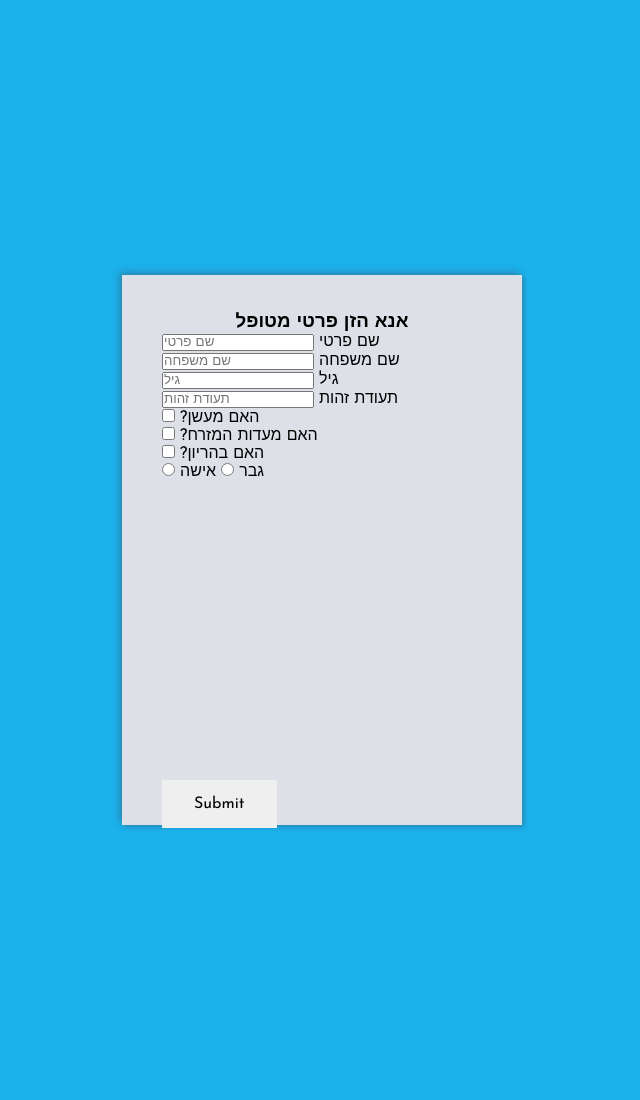
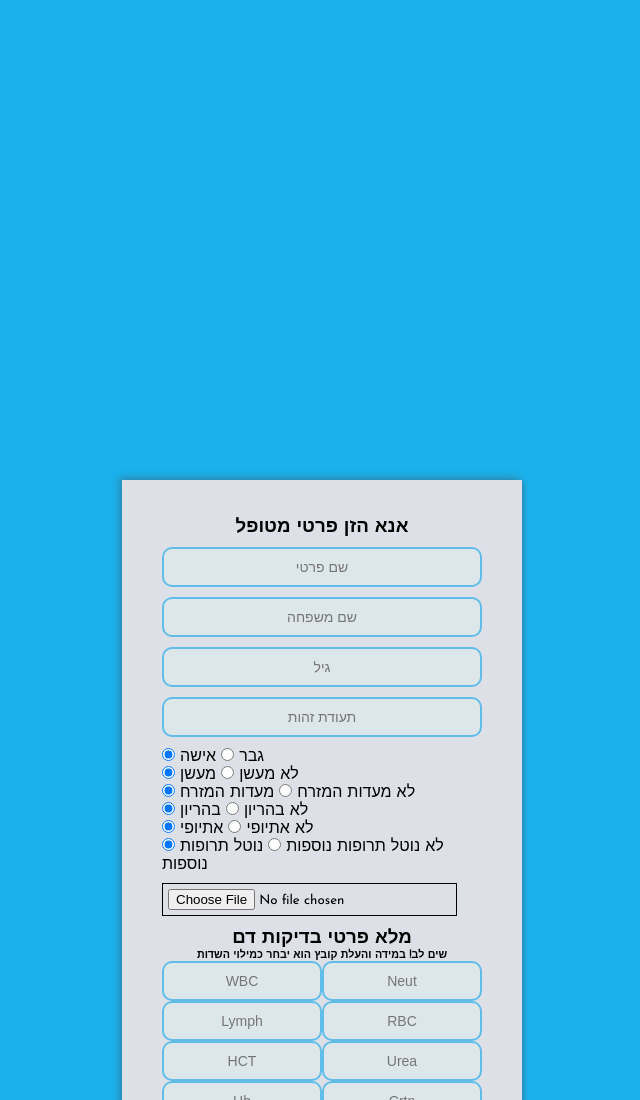
Before and after one commit to rotemhadad/medicalCare, a Django app: template doctor/templates/patientQ.html in a window 1280 px wide. Shown: the whole page, without its empty margins (318-958 px from the left). Run offline with Django 4.2, Linux system fonts and the light colour scheme; the template is opened without the code that fills it: values that come from a table or form of the project are taken from there, others are empty; data comes from the database, SQL or seed files in the repository; both versions use the stored data as it was after the commit; tables that the repository leaves empty hold one stand-in row (values such as "Sample post").

Commit message:
add values in patientQ

```diff
--- a/doctor/models.py
+++ b/doctor/models.py
@@ -30,14 +30,18 @@ class BloodTest(models.Model):
 class Patient(models.Model):
     name = models.CharField(max_length=8, null = True, default = None)
     lastName = models.CharField(max_length=8, null = True, default = None)
-    patient_id = models.CharField(max_length=9,null = True)
-    age = models.CharField(max_length=9,null = True)
-    gender = models.CharField(max_length=9,null = True)
+    patient_id = models.CharField(max_length=9,null = True,default = None)
+    age = models.CharField(max_length=9,null = True,default = None)
+    gender = models.CharField(max_length=9,null = True,default = None)
     smoke = models.BooleanField(null= True,default = False)
     eastCommunity = models.BooleanField(null= True,default = False)
     pregnancy = models.BooleanField(null= True,default = False)
     ethiopian =  models.BooleanField(null= True,default = False)
     medicine = models.BooleanField(null= True,default = False) #before the meeting
+    bloodTest = models.ForeignKey(BloodTest, on_delete = models.CASCADE,null= True,default = None)
+    diagnose = models.CharField(max_length=300,null = True,default = None)
+    treatment = models.CharField(max_length=500,null = True,default = None)
+
 
     def __str__(self):
         return f'Name: {self.name}, ID: {self.patient_id}, Smoke: {self.smoke}'
--- a/doctor/templates/patientQ.html
+++ b/doctor/templates/patientQ.html
@@ -21,9 +21,9 @@ body{
 .wrapper{
   max-width: 400px;
   width: 100%;
-  height: 550px;
+  height: 800px;
   position: absolute;
-  top: 50%;
+  top: 80%;
   left:50%;
   transform: translate(-50%,-50%);
   background: #dde1e7;
@@ -68,19 +68,47 @@ body{
 }
 
 .wrapper .input_field{
-  margin-bottom: 25px;
-  margin-top: 28px;
+  margin-bottom: 10px;
+  margin-top: 10px;
 }
 
 .wrapper .input_field .input{
   width: 100%;
+  text-align: center;
   border: none;
   background: #dde9ecb7;
   color: black;
   font-family: sans-serif;
   border: 2px solid rgba(13, 162, 231, 0.596);
   font-size: 14px;
-  padding: 17px;
+  padding: 10px;
+  border-radius: 10px;
+}
+
+.wrapper .input_fieldr .input{
+  width: 50%;
+  text-align: center;
+  border: none;
+  background: #dde9ecb7;
+  color: black;
+  float:right;
+  font-family: sans-serif;
+  border: 2px solid rgba(13, 162, 231, 0.596);
+  font-size: 14px;
+  padding: 10px;
+  border-radius: 10px;
+}
+.wrapper .input_fieldl .input{
+  width: 50%;
+  text-align: center;
+  border: none;
+  background: #dde9ecb7;
+  color: black;
+  float:left;
+  font-family: sans-serif;
+  border: 2px solid rgba(13, 162, 231, 0.596);
+  font-size: 14px;
+  padding: 10px;
   border-radius: 10px;
 }
 a#id3 {
@@ -109,7 +137,7 @@ a#id3 {
   margin: 5px 614px;
   transition-duration: 0.4s;
   cursor: pointer;
-  margin-top: 300px;
+  margin-top: 10px;
   margin-left: -0%;
 
 }
@@ -140,58 +168,117 @@ a#id3 {
   background: #b8bec7;
 }
 
+
   </style>
 </head>
 <body>
-<div class="wrapper">
-    <div class="container">
+<div class="wrapper" >
+    <div class="container" >
         <div class="tabs">
-        <form action = "{% url 'doctor:index' doctor.user_id %}" method= "post" enctype="multipart/form-data">
+        <form action = "{% url 'doctor:patientQ' doctor.user_id %}" method= "post" enctype="multipart/form-data">
 
     {% csrf_token %}
 
   <h3 align="center">אנא הזן פרטי מטופל</h3>
-  <div class="form-group">
-    <input type="text" class="form-control" name = "name" id="name" value="{{ request.GET.name }}"  placeholder="שם פרטי" required>
-    <label>שם פרטי</label>
-  </div>
-  <div class="form-group">
-    <input type="text" class="form-control" name = "lastname" id="lastName" value="{{ request.GET.lastName }}"  placeholder="שם משפחה" required>
-    <label>שם משפחה</label>
-  </div>
-  <div class="form-group">
-    <input type="text" class="form-control" name = "age" id="age" value="{{ request.GET.age }}"  placeholder="גיל" required>
-    <label>גיל</label>
-  </div>
-    <div class="form-group">
-    <input type="text" class="form-control" name = "patient_id" id="patient_id" value="{{ request.GET.patient_id }}"  placeholder="תעודת זהות" required>
-    <label>תעודת זהות</label>
-  </div>
 
-  <div class="form-group form-check">
-    <input type="checkbox" class="form-check-input" name = "smoke" id="smoke" value="{{ request.GET.smoke }}">
-    <label class="form-check-label">?האם מעשן</label>
-  </div>
+    <div class="input_field">
+        <input type="text" placeholder="שם פרטי" class="input" name="name" id = "name" value="{{ request.GET.name }}"required >
+    </div>
 
-   <div class="form-group form-check">
-    <input type="checkbox" class="form-check-input" name = "eastCommunity" id="eastCommunity" value="{{ request.GET.eastCommunity }}">
-    <label class="form-check-label">?האם מעדות המזרח</label>
-  </div>
+    <div class="input_field">
+        <input type="text" placeholder="שם משפחה" class="input" name="lastName" id = "lastName" value="{{ request.GET.lastName }}"required >
+    </div>
 
-     <div class="form-group form-check">
-    <input type="checkbox" class="form-check-input" name = "pregancy" id="pregancy" value="{{ request.GET.pregancy }}">
-    <label class="form-check-label">?האם בהריון</label>
-  </div>
+    <div class="input_field">
+        <input type="text" placeholder="גיל" class="input" name="age" id = "age" value="{{ request.GET.age }}"required >
+    </div>
 
+    <div class="input_field">
+        <input type="text" placeholder="תעודת זהות" class="input" name="patient_id" id = "patient_id" value="{{ request.GET.patient_id }}"required >
+    </div>
 
-    <label for="l_box1"><input type="radio" name="gender" value="man" id="l_box1">  גבר     </label>
-    <label for="d_box2"><input type="radio" name="gender" value="woman" id="d_box2">   אישה    </label>
+    <p>
+    <label for="d_box2"><input type="radio" name="gender" value="woman" checked="checked" id="d_box2">   גבר    </label>
+    <label for="l_box1"><input type="radio" name="gender" value="man" id="l_box1">  אישה     </label>
+    <p>
+    <label for="d_box2"><input type="radio" name="smoke" value="True" checked="checked" id="d_box2">   לא מעשן    </label>
+    <label for="l_box1"><input type="radio" name="smoke" value="False" id="l_box1">  מעשן     </label>
+    <p>
+    <label for="d_box2"><input type="radio" name="eastCommunity" value="True" checked="checked" id="d_box2">   לא מעדות המזרח    </label>
+    <label for="l_box1"><input type="radio" name="eastCommunity" value="False" id="l_box1">  מעדות המזרח     </label>
+    <p>
+    <label for="d_box2"><input type="radio" name="pregancy" value="True" checked="checked" id="d_box2">   לא בהריון    </label>
+    <label for="l_box1"><input type="radio" name="pregancy" value="False" id="l_box1">  בהריון     </label>
+    <p>
+    <label for="d_box2"><input type="radio" name="ethiopian" value="True" checked="checked" id="d_box2">   לא אתיופי    </label>
+    <label for="l_box1"><input type="radio" name="ethiopian" value="False" id="l_box1">  אתיופי     </label>
+    <p>
+    <label for="d_box2"><input type="radio" name="medicine" value="True" checked="checked" id="d_box2">   לא נוטל תרופות נוספות    </label>
+    <label for="l_box1"><input type="radio" name="medicine" value="False" id="l_box1">  נוטל תרופות נוספות     </label>
 
 
 
-  <button type="index" class="btn btn-primary">Submit</button>
+        <div class="input_field">
+        <input type="file"
+            title="Upload excel file"
+            name="excel_file"
+            style="border: 1px solid black; padding: 5px;"
+           >
+        </div>
+        <p>
+        {% include 'messages.html' %}
+        <h3 align="center">מלא פרטי בדיקות דם<h3>
+        <h6 align="center">שים לב! במידה והעלת קובץ הוא יבחר כמילוי השדות<h6>
 
-        </form>
+        <div class="input_fieldl" >
+        <input type="text" placeholder="WBC" class="input" name="WBC" id = "WBC" value="{{ request.GET.WBC }}" >
+        </div>
+
+        <div class="input_fieldr" >
+        <input type="text" placeholder="Neut" class="input" name="Neut" id = "Neut" value="{{ request.GET.Neut }}" >
+        </div>
+
+        <div class="input_fieldl" >
+        <input type="text" placeholder="Lymph" class="input" name="Lymph" id = "Lymph" value="{{ request.GET.Lymph }}" >
+        </div>
+
+        <div class="input_fieldr" >
+        <input type="text" placeholder="RBC" class="input" name="RBC" id = "RBC" value="{{ request.GET.RBC }}" >
+        </div>
+
+        <div class="input_fieldl" >
+        <input type="text" placeholder="HCT" class="input" name="HCT" id = "HCT" value="{{ request.GET.HCT }}" >
+        </div>
+
+        <div class="input_fieldr" >
+        <input type="text" placeholder="Urea" class="input" name="Urea" id = "Urea" value="{{ request.GET.Urea }}" >
+        </div>
+
+        <div class="input_fieldl" >
+        <input type="text" placeholder="Hb" class="input" name="Hb" id = "Hb" value="{{ request.GET.Hb }}" >
+        </div>
+
+        <div class="input_fieldr" >
+        <input type="text" placeholder="Crtn" class="input" name="Crtn" id = "Crtn" value="{{ request.GET.Crtn }}" >
+        </div>
+
+        <div class="input_fieldl" >
+        <input type="text" placeholder="Iron" class="input" name="Iron" id = "Iron" value="{{ request.GET.Iron }}" >
+        </div>
+
+        <div class="input_fieldr" >
+        <input type="text" placeholder="HDL" class="input" name="HDL" id = "HDL" value="{{ request.GET.HDL }}" >
+        </div>
+
+        <div class="input_fieldr" >
+        <input type="text" placeholder="AP" class="input" name="AP" id = "AP" value="{{ request.GET.AP }}" >
+        </div>
+
+
+
+        <button type="patientQ" class="btn">Submit</button>
+    </form>
+
         </div>
     </div>
 </div>
--- a/doctor/urls.py
+++ b/doctor/urls.py
@@ -14,10 +14,9 @@ urlpatterns = [
     path('', views.get_homePage, name='home'),
     path('after_register',views.submit_Doctor, name = 'submit_Doctor'),
     path('homePage',views.Conect,name = 'Conect'),
-    path('homePage/<int:user_id>',views.index,name = 'index'),
     path('homePage/<int:user_id>',views.homePageD,name = 'homePageD'),
     path('homePage/patientQ/<int:user_id>',views.patientQ,name = 'patientQ'),
-    path('homePage/addPatientSucc/<int:user_id>',views.addPatientSucc,name = 'addPatientSucc'),
+    #path('homePage/addPatientSucc/<int:user_id>',views.addPatientSucc,name = 'addPatientSucc'),
 
 
 
```
Also changed, not shown: doctor/templates/home.html (+0 -23 lines), doctor/views.py (+76 -5 lines), db.sqlite3, doctor/migrations/0001_initial.py.
